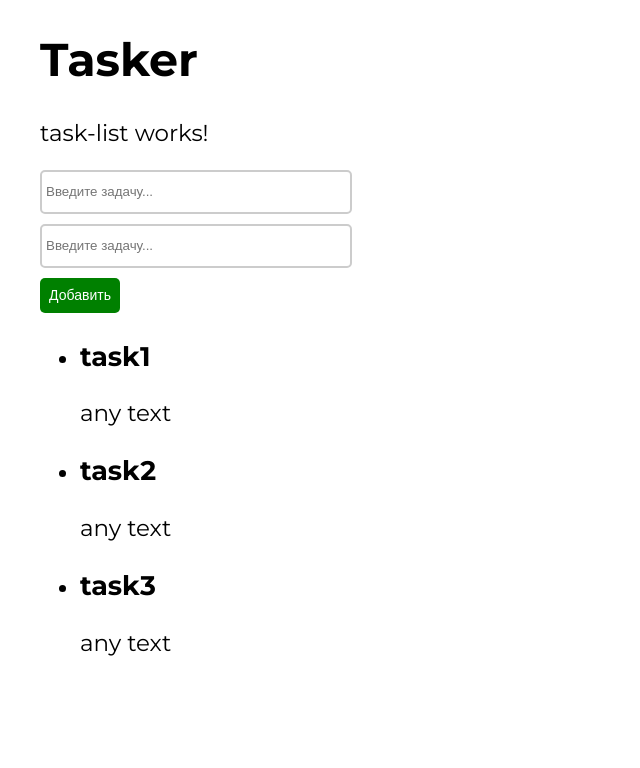
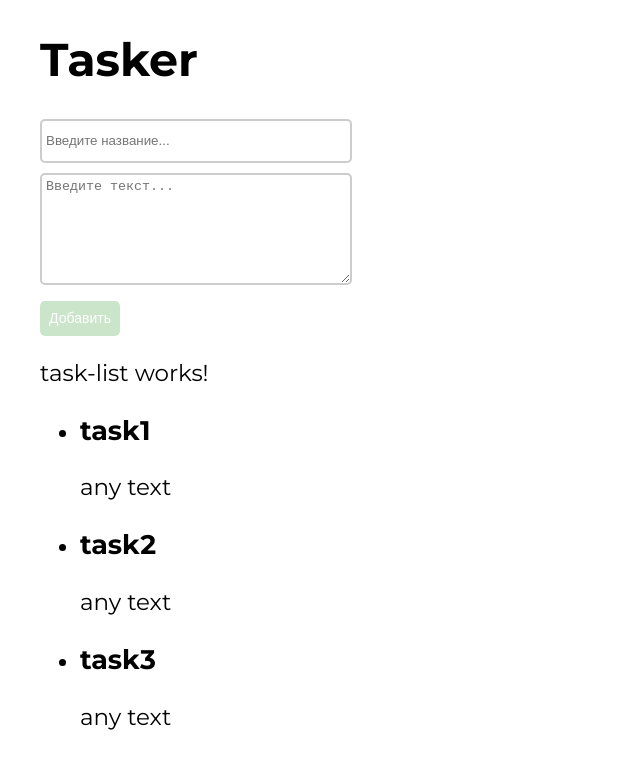
Before and after one commit to nodemonchik/tasker, an Angular app: page / in a window 1280 px wide. Shown: the top 768 px of the page, without its empty margins (0-640 px from the left). Built offline with nearby package versions, Linux system fonts and the light colour scheme.

Commit message:
added form

```diff
--- a/src/app/app.component.html
+++ b/src/app/app.component.html
@@ -1,5 +1,6 @@
 <div class="container">
   <h1>{{ title }}</h1>
+  <app-task-form></app-task-form>
   <app-task-list></app-task-list>
   <router-outlet></router-outlet>
 </div>
--- a/src/app/app.module.ts
+++ b/src/app/app.module.ts
@@ -1,5 +1,5 @@
 import { BrowserModule } from '@angular/platform-browser';
-import { FormsModule } from '@angular/forms';
+import { FormsModule, ReactiveFormsModule } from '@angular/forms';
 import { NgModule } from '@angular/core';
 
 import { AppRoutingModule } from './app-routing.module';
@@ -18,6 +18,7 @@ import { TaskComponent } from './task/task.component';
   imports: [
     BrowserModule,
     FormsModule,
+    ReactiveFormsModule,
     AppRoutingModule
   ],
   providers: [],
--- a/src/app/task-form/task-form.component.html
+++ b/src/app/task-form/task-form.component.html
@@ -1,18 +1,11 @@
-<section class="task-form">
-  <input
-    class="task-form__input"
-    type="text"
-    placeholder="Введите задачу..."
-    [(ngModel)]="title"
-  >
-  <input
-    class="task-form__input"
-    type="text"
-    placeholder="Введите задачу..."
-    [(ngModel)]="description"
-  >
-  <button
-    class="task-form__btn"
-    (click)="addTask()"
-  >Добавить</button>
-</section>
+<div class="wrapper">
+  <form class="task-form" [formGroup]="form" (ngSubmit)="submit()">
+    <div class="task-form__item">
+      <input type="text" placeholder="Введите название..." formControlName="title">
+    </div>
+    <div class="task-form__item">
+      <textarea name="description" placeholder="Введите текст..." formControlName="description"></textarea>
+    </div>
+    <button class="task-form__btn" type="submit" [disabled]="form.invalid">Добавить</button>
+  </form>
+<div>
--- a/src/app/task-form/task-form.component.scss
+++ b/src/app/task-form/task-form.component.scss
@@ -3,7 +3,7 @@
   flex-direction: column;
 }
 
-.task-form__input {
+.task-form__item input {
   width: 300px;
   height: 32px;
   margin-bottom: 10px;
@@ -19,6 +19,40 @@
   &:focus {
     border: 2px solid tomato;
   }
+
+  &.ng-invalid.ng-touched {
+    border: 2px solid red;
+  }
+
+  &.ng-valid.ng-touched {
+    border: 2px solid green;
+  }
+}
+
+.task-form__item textarea {
+  width: 300px;
+  min-height: 100px;
+  margin-bottom: 10px;
+  padding: 4px;
+  border-radius: 5px;
+  outline: none;
+  border: 2px solid #ccc;
+
+  &:hover {
+    border: 2px solid rgba($color: #ccc, $alpha: 0.6)
+  }
+
+  &:focus {
+    border: 2px solid tomato;
+  }
+
+  &.ng-invalid.ng-touched {
+    border: 2px solid red;
+  }
+
+  &.ng-valid.ng-touched {
+    border: 2px solid green;
+  }
 }
 
 .task-form__btn {
@@ -32,4 +66,9 @@
   border: transparent;
   border-radius: 5px;
   cursor: pointer;
+
+  &:disabled {
+    opacity: 0.2;
+    cursor: auto;
+  }
 }
--- a/src/app/task-form/task-form.component.ts
+++ b/src/app/task-form/task-form.component.ts
@@ -1,5 +1,5 @@
-import { Component, OnInit, Output, EventEmitter } from '@angular/core';
-import { Task } from '../app.component';
+import { Component, OnInit } from '@angular/core';
+import { FormGroup, FormControl, Validators } from '@angular/forms';
 
 @Component({
   selector: 'app-task-form',
@@ -8,24 +8,17 @@ import { Task } from '../app.component';
 })
 export class TaskFormComponent implements OnInit {
 
-  @Output() onAdd: EventEmitter<Task> = new EventEmitter();
-
-  title = '';
-  description = '';
-
-  constructor() { }
+  form: FormGroup;
 
   ngOnInit() {
+    this.form = new FormGroup({
+      title: new FormControl('', [Validators.required, Validators.minLength(5)]),
+      description: new FormControl('', [Validators.required, Validators.minLength(10)])
+    });
   }
 
-  addTask() {
-    const task: Task = {
-      title: this.title,
-      description: this.description
-    };
-    this.onAdd.emit(task);
-
-    this.title = this.description = '';
+  submit() {
+    console.log('submited', this.form.value);
   }
 
 }
--- a/src/app/task-list/task-list.component.html
+++ b/src/app/task-list/task-list.component.html
@@ -1,12 +1,8 @@
 <p>task-list works!</p>
-<app-task-form
-  (onAdd)="updateTasks($event)"
-></app-task-form
-  >
-<ul (onAdd)="updateTasks($event)">
+
+<ul>
   <app-task
     *ngFor="let t of tasks"
     [task]="t"
   ></app-task>
-</ul
->
+</ul>
--- a/src/app/task-list/task-list.component.ts
+++ b/src/app/task-list/task-list.component.ts
@@ -19,9 +19,4 @@ export class TaskListComponent implements OnInit {
   ngOnInit() {
   }
 
-  updateTasks(task: Task) {
-    console.log(task);
-    this.tasks.unshift(task);
-  }
-
 }
```
